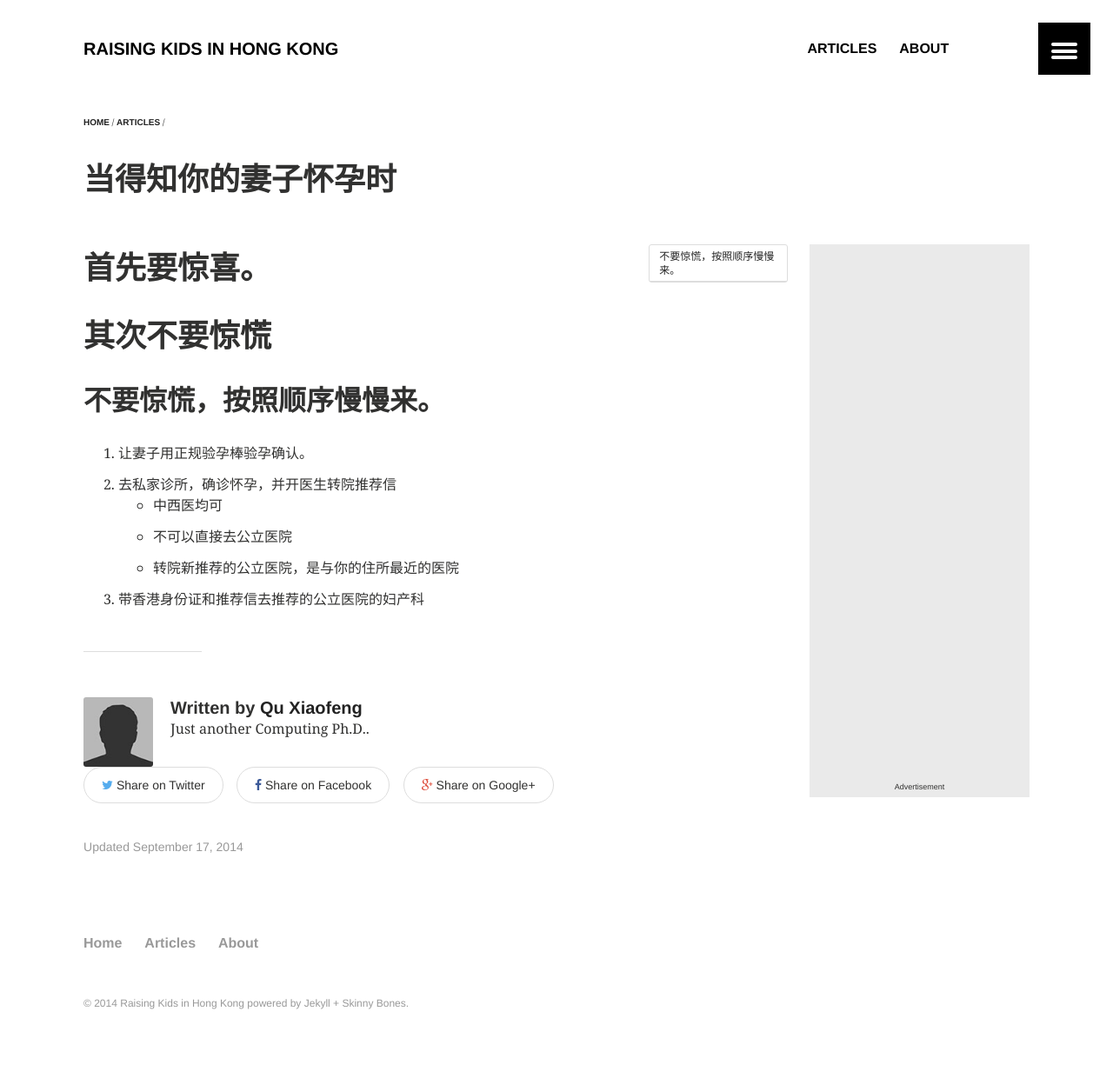
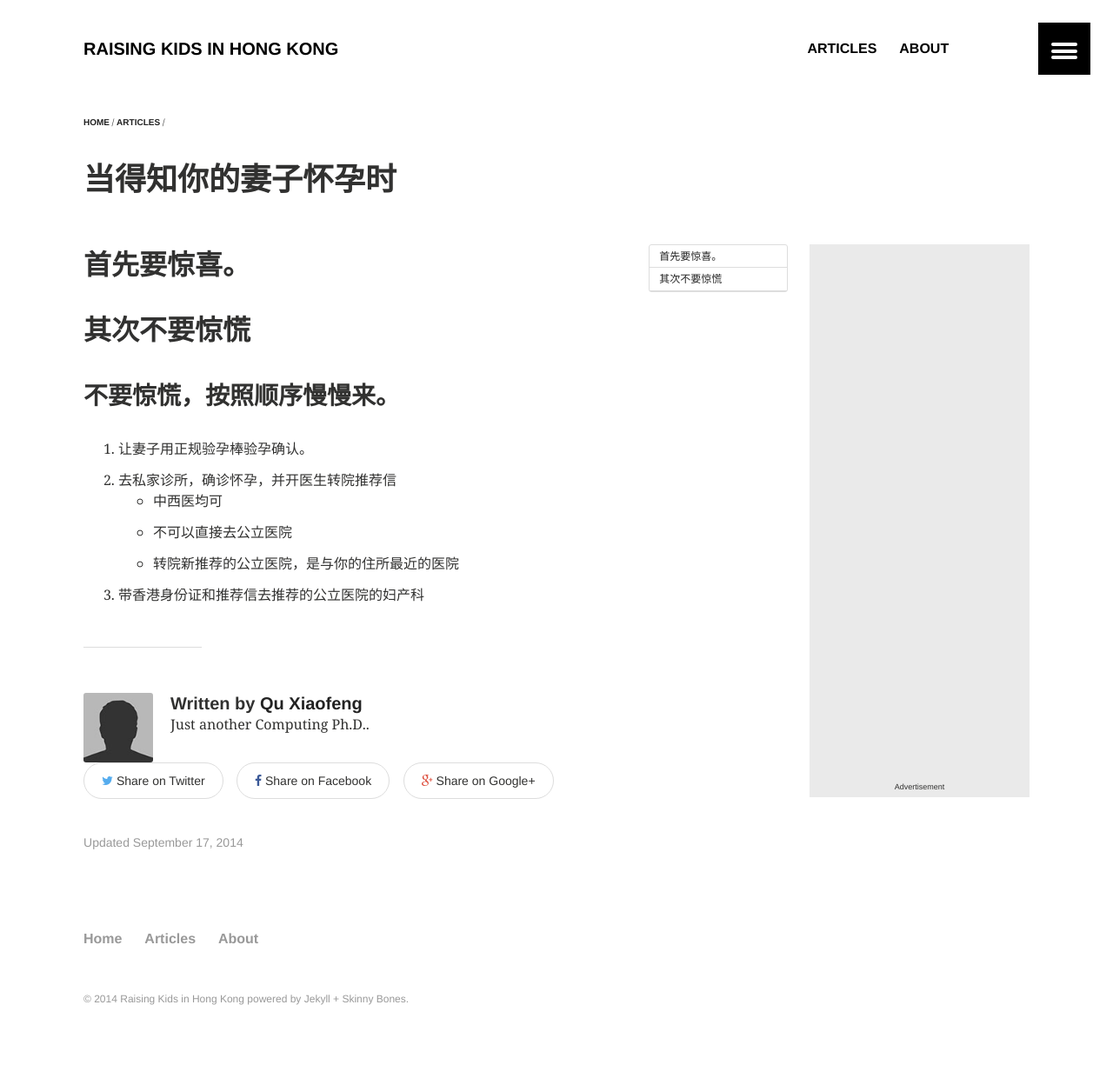
Before and after one commit to quxiaofeng/raisingkidsinhk, a Jekyll site: the page built from _posts/articles/2014-09-17-when-your-wife-got-pregnant.md, in a window 1280 px wide. Shown: the whole page at 87% size. Built offline with Jekyll 4.4.1, drawn with Linux system fonts in a browser that asks for light colours.

Commit message:
ReINIT the website
Signed-off-by: Xiaofeng QU <xiaofeng.qu.hk@ieee.org>

```diff
--- a/_posts/articles/2014-09-17-when-your-wife-got-pregnant.md
+++ b/_posts/articles/2014-09-17-when-your-wife-got-pregnant.md
@@ -10,18 +10,18 @@ image:
   feature:
   teaser:
   thumb:
+toc: true
 ads: true
-toc: true
 ---
 
-# 首先要惊喜。
+## 首先要惊喜。
 
 {{ more }}
 
 
-# 其次不要惊慌
+## 其次不要惊慌
 
-## **不要惊慌，按照顺序慢慢来。**
+### **不要惊慌，按照顺序慢慢来。**
 
 1. 让妻子用正规验孕棒验孕确认。
 2. 去私家诊所，确诊怀孕，并开医生转院推荐信
```
